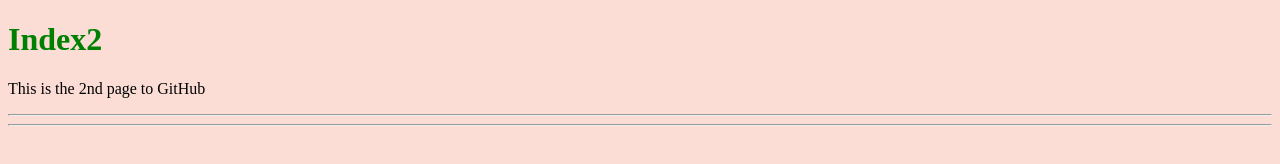
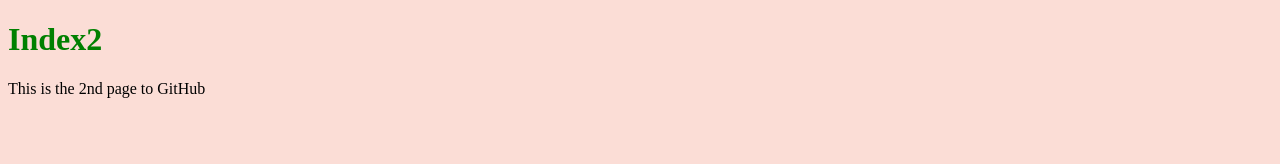
Before and after one commit to A22JulioAA/testGit, a plain HTML site: page index2.html in a window 1280 px wide. Drawn offline with Linux system fonts and the light colour scheme.

Commit message:
edit file

```diff
--- a/index2.html
+++ b/index2.html
@@ -10,7 +10,7 @@
     <h1 style="color: green;">Index2</h1>
 
     <p>This is the 2nd page to GitHub</p>
-    <hr><hr>
+
 
 </body>
 </html>
```
